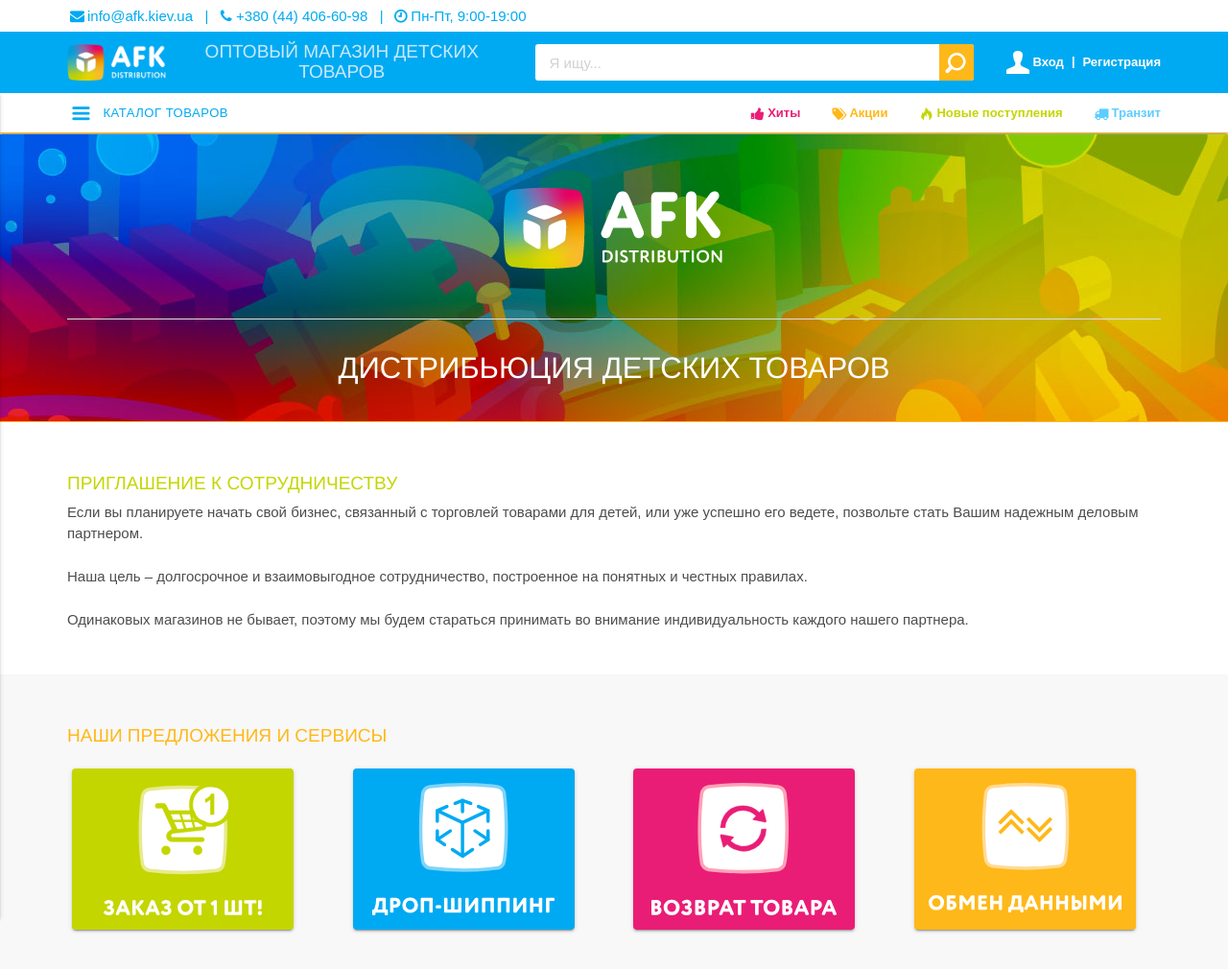
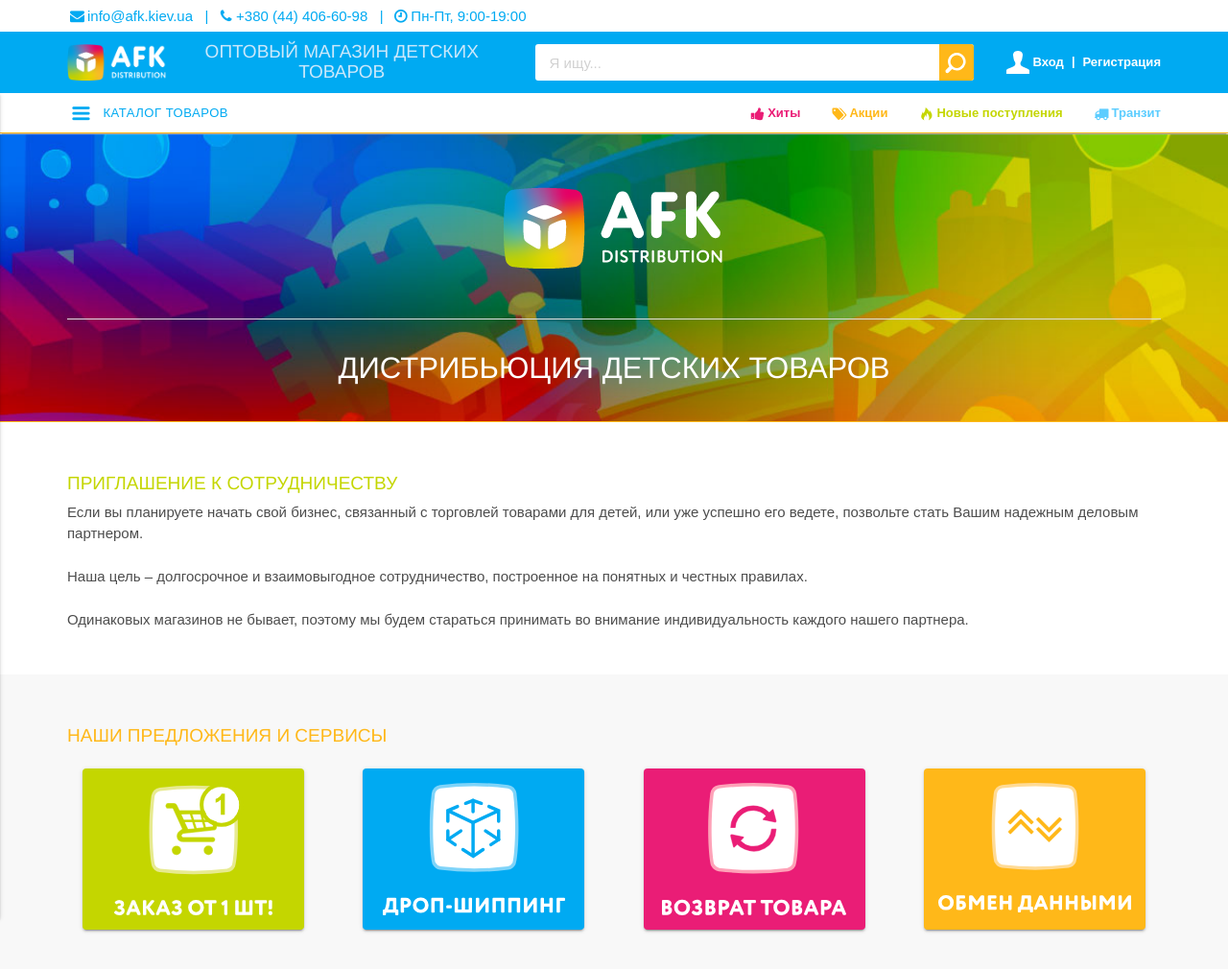
Before and after one commit to chslava/afk, a website: page public_html/index.html in a window 1280 px wide. Shown: the whole page at 96% size. Drawn offline with nearby package versions, Linux system fonts and the light colour scheme; files whose address does not match are found by name; a web font is replaced by a local one.

Commit message:
add content

```diff
--- a/public_html/index.html
+++ b/public_html/index.html
@@ -172,9 +172,9 @@
 <div class="content">
     <div class="banner-main">
         <div class="carousel carousel-slider">
-            <a class="carousel-item" href="#one!"><img src="media/banners/TopBaner-100.jpg"></a>
-            <a class="carousel-item" href="#one!"><img src="media/banners/TopBaner-100.jpg"></a>
-            <a class="carousel-item" href="#one!"><img src="media/banners/TopBaner-100.jpg"></a>
+            <a class="carousel-item" href="#one!"><div style="background-image: url('media/banners/TopBaner-100.jpg');"></div></a>
+            <a class="carousel-item" href="#two!"><div style="background-image: url('media/banners/TopBaner-100.jpg');"></div></a>
+            <a class="carousel-item" href="#thre!"><div style="background-image: url('media/banners/TopBaner-100.jpg');"></div></a>
         </div>
         <div class="banner-title">
             <div class="container">
@@ -206,10 +206,10 @@
                     <article>
                         <h1 class="color-2">Наши предложения и сервисы</h1>
                         <div class="row">
-                            <div class="col s3"><div class="sticker bg-color-3 z-depth-1"><img src="media/buy1.svg" alt=""></div></div>
-                            <div class="col s3"><div class="sticker bg-color-4 z-depth-1"><img src="media/DropShipping.svg" alt=""></div></div>
-                            <div class="col s3"><div class="sticker bg-color-1 z-depth-1"><img src="media/back.svg" alt=""></div></div>
-                            <div class="col s3"><div class="sticker bg-color-2 z-depth-1"><img src="media/obmen.svg" alt=""></div></div>
+                            <div class="col xs6 s3 center-align"><div class="sticker bg-color-3 z-depth-1"><img src="media/buy1.svg" alt=""></div></div>
+                            <div class="col xs6 s3 center-align"><div class="sticker bg-color-4 z-depth-1"><img src="media/DropShipping.svg" alt=""></div></div>
+                            <div class="col xs6 s3 center-align"><div class="sticker bg-color-1 z-depth-1"><img src="media/back.svg" alt=""></div></div>
+                            <div class="col xs6 s3 center-align"><div class="sticker bg-color-2 z-depth-1"><img src="media/obmen.svg" alt=""></div></div>
                         </div>
                     </article>
                 </div>
--- a/sass/_main.scss
+++ b/sass/_main.scss
@@ -30,6 +30,7 @@
   border-radius: 4px;
   height: 168px;
   max-width: 231px;
+  min-width: 168px;
   width: 100%;
   text-align: center;
   padding: 1rem;
@@ -414,3 +415,9 @@ article {
   background-color: color("afk", "extra-light-grey");
   h1{margin-bottom: 1.2rem;}
 }
+.carousel-item{
+  div{
+    height: 100%;
+    background-size: cover;
+  }
+}
```
Also changed, not shown: public_html/styles/css/style.css.
